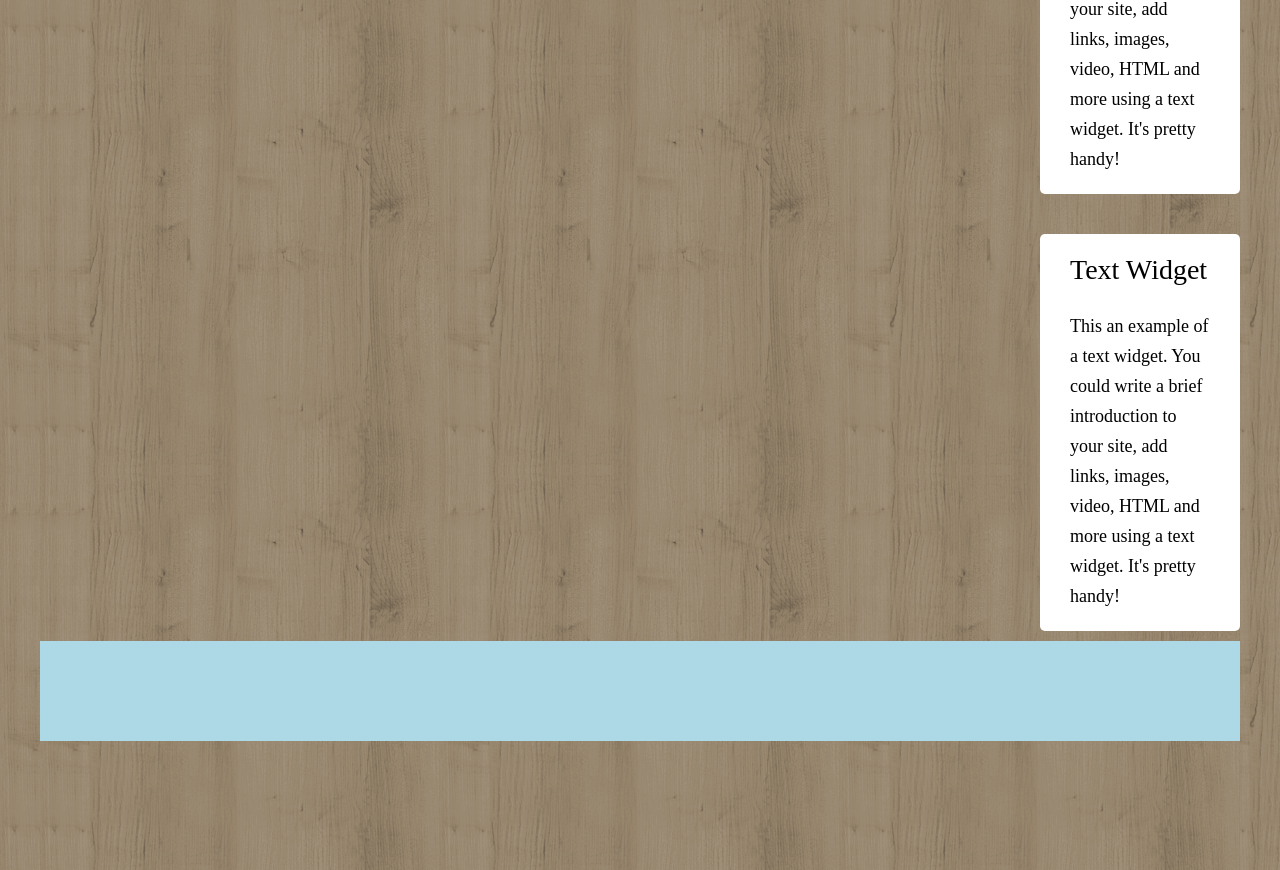
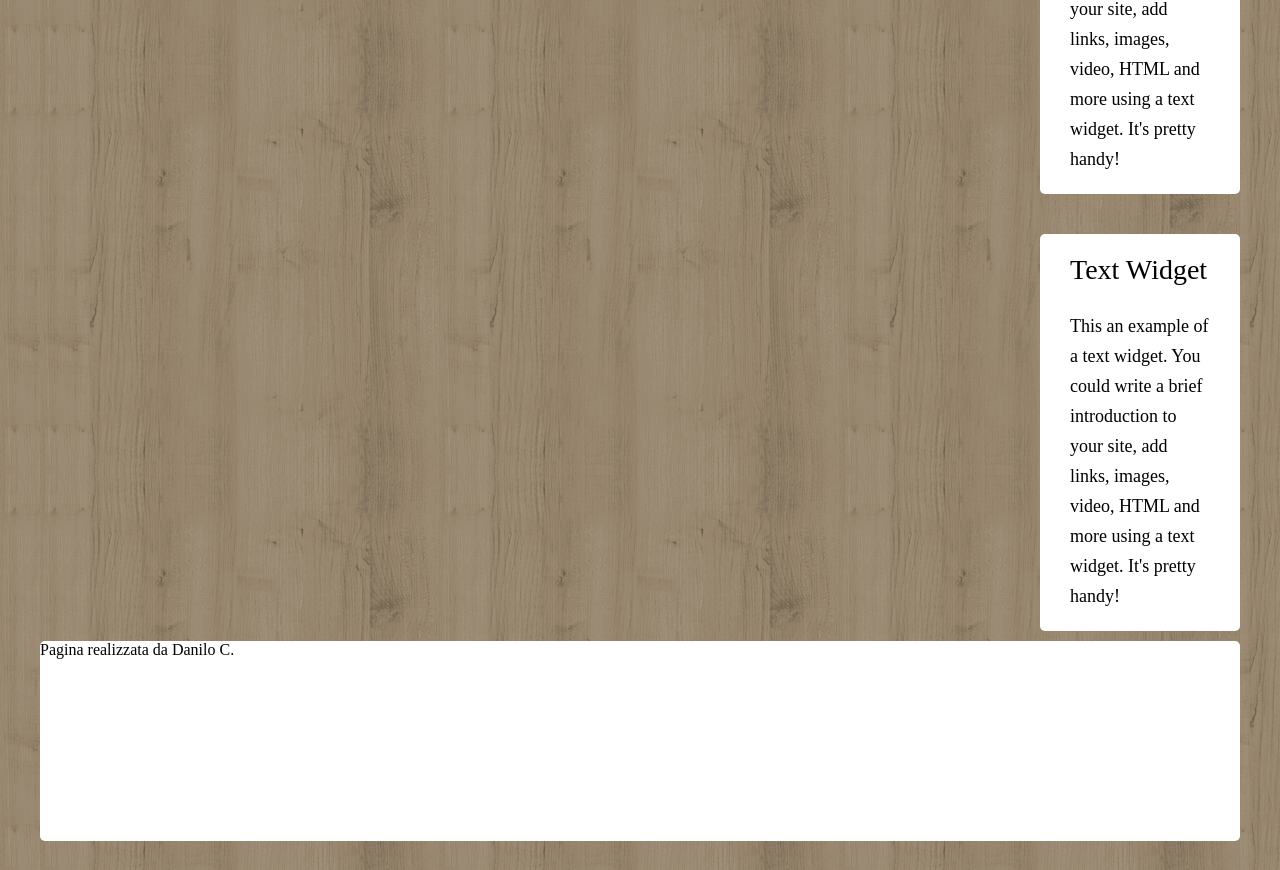
Before and after one commit to Danilo91Colloca/htmlcss-wp, a plain HTML site: page wp-index.html in a window 1280 px wide. Shown: the part 1130-2000 px from the top of the page. Drawn offline with Linux system fonts and the light colour scheme.

Commit message:
bordi e colore del footer impostati

```diff
--- a/css-milestone2/wp-style.css
+++ b/css-milestone2/wp-style.css
@@ -176,7 +176,7 @@ div.icon-title-main > div.title-sx-container > h3:first-child{
 
 /* posizionamento del testo nel box centrale */
 .square-big{
-  padding: 20px 30px;
+  padding: 20px 40px;
 }
 
 .square-big>h2{
@@ -223,11 +223,13 @@ div.rectangle > div.text-widget-container> p:first-child{
 
 #footer-container{
   width:1200px;
-  height: 100px;
+  height: 200px;
+  background-color: white;
+  border-radius: 5px;
+
 }
 
 #footer-container div:first-child{
   width: 100%;
   height: 100%;
-  background-color: lightblue;
 }
--- a/wp-index.html
+++ b/wp-index.html
@@ -146,8 +146,8 @@
 
       <!-- footer della pagina -->
       <footer id="footer-container">
-        <div class="">
-
+        <div class="creator-conteiner">
+          <span>Pagina realizzata da Danilo C.</span>
         </div>
 
       </footer>
```
